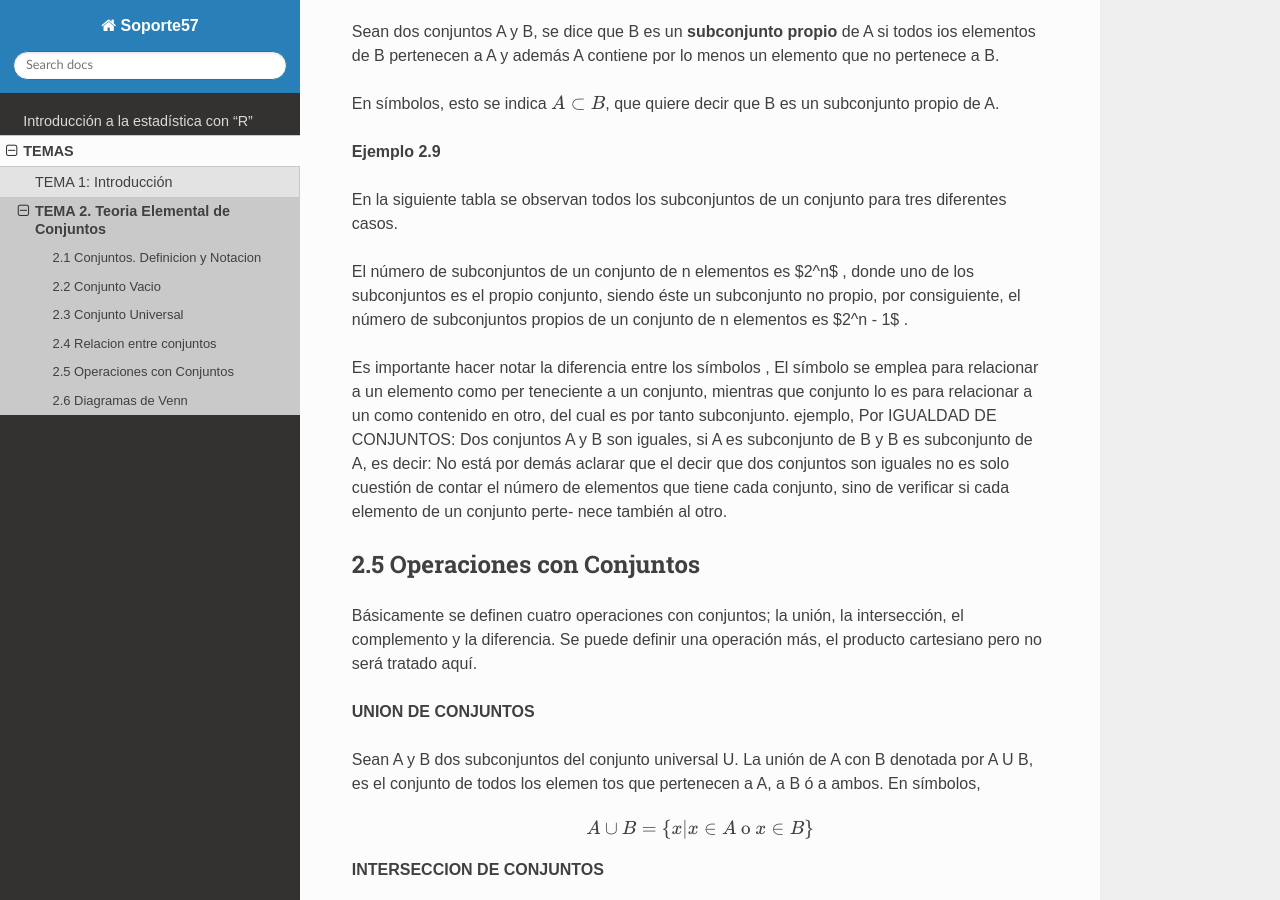
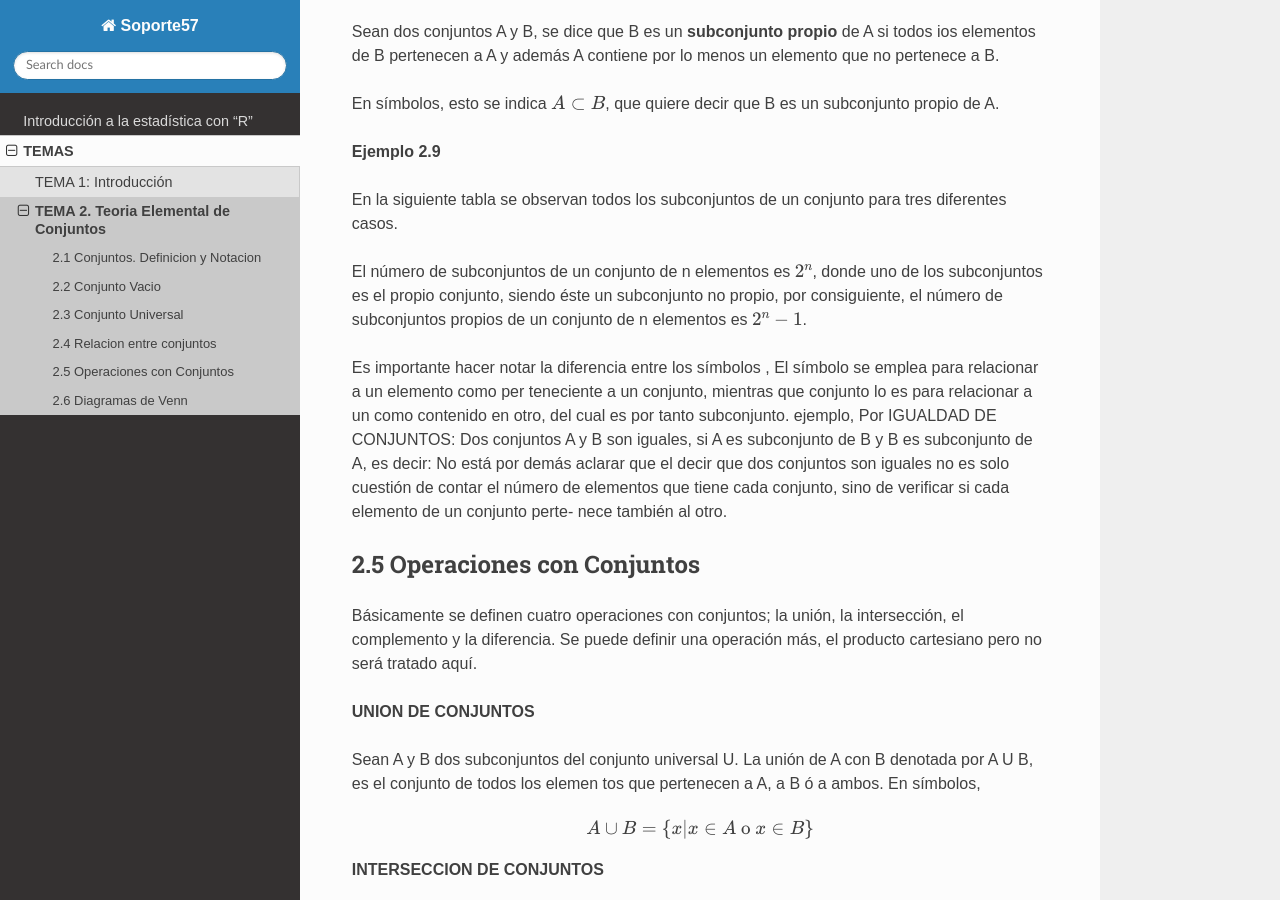
Before and after one commit to matecom57/cursofree, a Sphinx documentation site: the page built from docs/source/Probabilidad_Estadistica_Marques/c02.rst, in a window 1280 px wide and 900 px high, scrolled down 3486 px. Built offline with Sphinx 7.4.7 and the Read the Docs theme 3.1.0, drawn with Linux system fonts in a browser that asks for light colours; part of the change alters nothing that is shown.

```diff
--- a/docs/source/Probabilidad_Estadistica_Marques/c02.rst
+++ b/docs/source/Probabilidad_Estadistica_Marques/c02.rst
@@ -166,7 +166,10 @@ En la siguiente tabla se observan todos los subconjuntos de un conjunto para tre
    \end{matrix}
 
 
-El número de subconjuntos de un conjunto de n elementos es $2^n$ , donde uno de los subconjuntos es el propio conjunto, siendo éste un subconjunto no propio, por consiguiente, el número de subconjuntos propios de un conjunto de n elementos es $2^n - 1$ .
+El número de subconjuntos de un conjunto de n elementos es :math:`2^n`, donde uno de los subconjuntos
+es el propio
+conjunto, siendo éste un subconjunto no propio, por consiguiente, el número de subconjuntos propios
+de un conjunto de n elementos es :math:`2^n - 1`.
 
 Es importante hacer notar la diferencia entre los símbolos , El símbolo se emplea para relacionar a un elemento como per teneciente a un conjunto, mientras que conjunto lo es para relacionar a un como contenido en otro, del cual es por tanto subconjunto. ejemplo, Por IGUALDAD DE CONJUNTOS: Dos conjuntos A y B son iguales, si A es subconjunto de B y B es subconjunto de A, es decir: No está por demás aclarar que el decir que dos conjuntos son iguales no es solo cuestión de contar el número de elementos que tiene cada conjunto, sino de verificar si cada elemento de un conjunto perte- nece también al otro.
 
```
